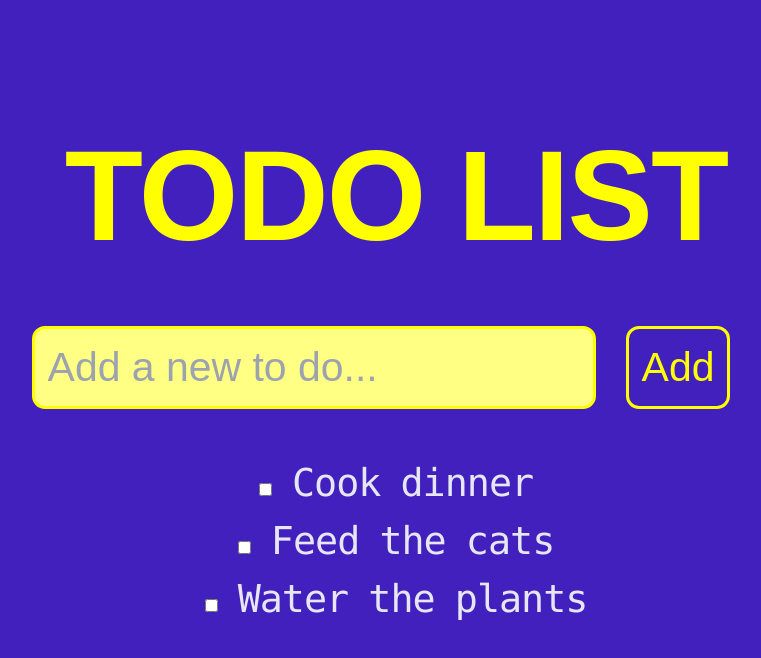
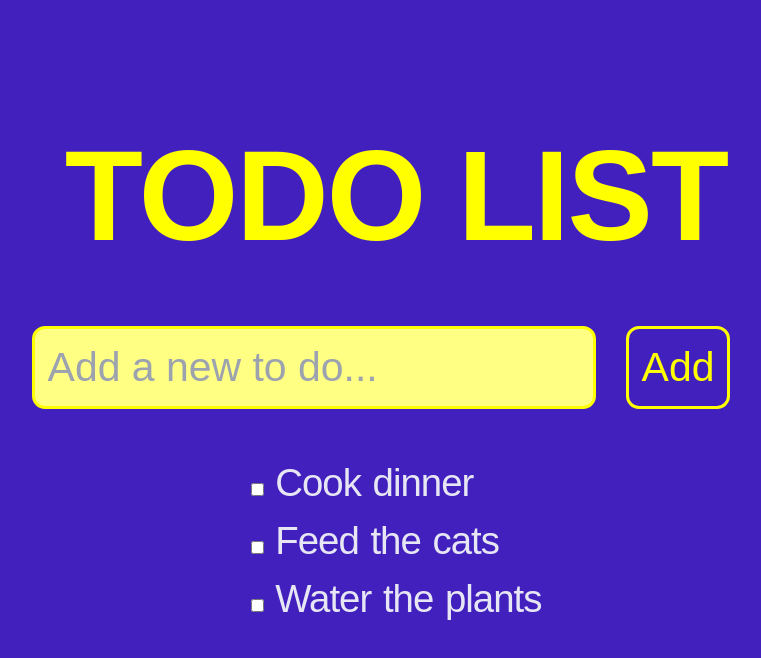
Before and after one commit to mervebalci/todo-list, a Next.js app: page / in a window 1280 px wide. Shown: the top 658 px of the page, without its empty margins (244-1005 px from the left). Built offline with nearby package versions, Linux system fonts and the light colour scheme.

Commit message:
Adding more style

```diff
--- a/app/page.js
+++ b/app/page.js
@@ -2,14 +2,12 @@ import 'styles/styles.css'
 
 export function TodoList({ value }) {
   return (
-    <ul>
-      <li id="item" className="font-mono">
+    <li>
       <label>
         <input type="checkbox" />
         <span>{value}</span>
       </label>
     </li>
-    </ul>
   )
 }
 
@@ -22,9 +20,11 @@ export default function Home() {
         <input id="addButton" type="button" value="Add" />
       </div>
       <div id="todoList">
+        <ul id="list">
           <TodoList value=" Cook dinner" />
           <TodoList value=" Feed the cats" />
           <TodoList value=" Water the plants" />
+        </ul>
       </div>
     </main>
   )
--- a/styles/styles.css
+++ b/styles/styles.css
@@ -1,12 +1,14 @@
 main {
+  align-items: center;
+  text-align: center;
   padding-top: 100px;
   background-color: rgb(66, 32, 190);
   font-family: Arial, Helvetica, sans-serif;
+  height: 100%;
+  width: 100%;
 }
 
 h1 {
-  align-items: center;
-  text-align: center;
   font-size: 10vw;
   font-style: normal;
   font-weight: bold;
@@ -16,8 +18,6 @@ h1 {
 }
 
 #addItem {
-  align-items: center;
-  text-align: center;
   padding-bottom: 35px;
   font-size: 24px;
 }
@@ -34,8 +34,6 @@ h1 {
 }
 
 #addButton {
-  align-items: center;
-  text-align: center;
   padding: 8px 13px;
   margin: 10px 30px;
   font-size: 3.2vw;
@@ -44,16 +42,18 @@ h1 {
   border-color: yellow;
   border-width: 3px;
   border-radius: 13px;
+  cursor: pointer;
 }
 
 #todoList {
   color: rgb(231, 230, 245);
   letter-spacing: -1px;
   font-size: 3vw;
+  align-items: center;
   text-align: center;
 }
 
-#item {
-  align-items: left;
-  word-spacing: -2px;
+#list {
+  text-align: left;
+  word-spacing: 2px;
 }
```
Lines whose indentation alone changed are shown as unchanged.
